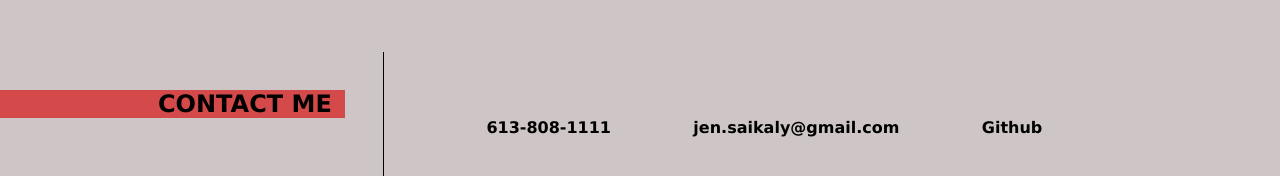
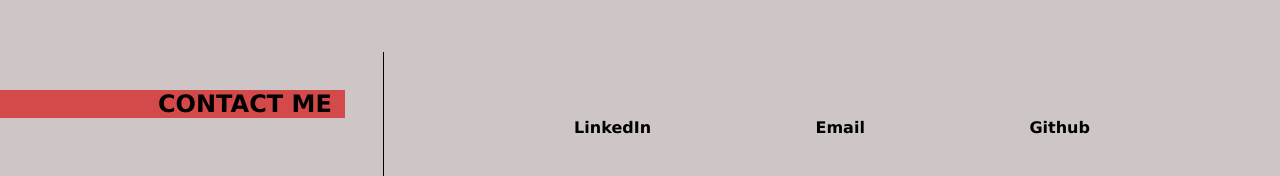
Before and after one commit to jennasaikaly/portfolio, a plain HTML site: page index.html in a window 1280 px wide. Shown: the part 2437-2613 px from the top of the page. Drawn offline with Linux system fonts and the light colour scheme.

Commit message:
edited footer css for 768 breakpoint

```diff
--- a/assets/css/style.css
+++ b/assets/css/style.css
@@ -165,6 +165,8 @@ header nav ul {
 
 scroll-margin-top: 10em;
 padding-top: 5vw;
+
+
  }
 
  .contact {
@@ -248,7 +250,16 @@ padding-top: 5vw;
     .contact-me {
         display: flex;
         flex-direction: row;
+        justify-content: space-between;
     }
+
+    .contact {
+        width: 70%;
+    }
+    .contact ul {
+        display:flex;
+        justify-content: space-evenly;
+            }
     .section-title {
         width: 30%;
         border-bottom: none;
--- a/index.html
+++ b/index.html
@@ -98,8 +98,8 @@
         </div>
         <div class="contact">
             <ul>
-                <li><a href="tel:613-808-1111">613-808-1111</a></li>
-                <li><a href="mailto:jen.saikaly@gmail.com">jen.saikaly@gmail.com</a></li>
+                <li><a href="https://linkedin.com/in/jenna-saikaly">LinkedIn</a></li>
+                <li><a href="mailto:jen.saikaly@gmail.com">Email</a></li>
                 <li><a href="https://github.com/jennasaikaly">Github</a></li>
             </ul>
         </div>
```
